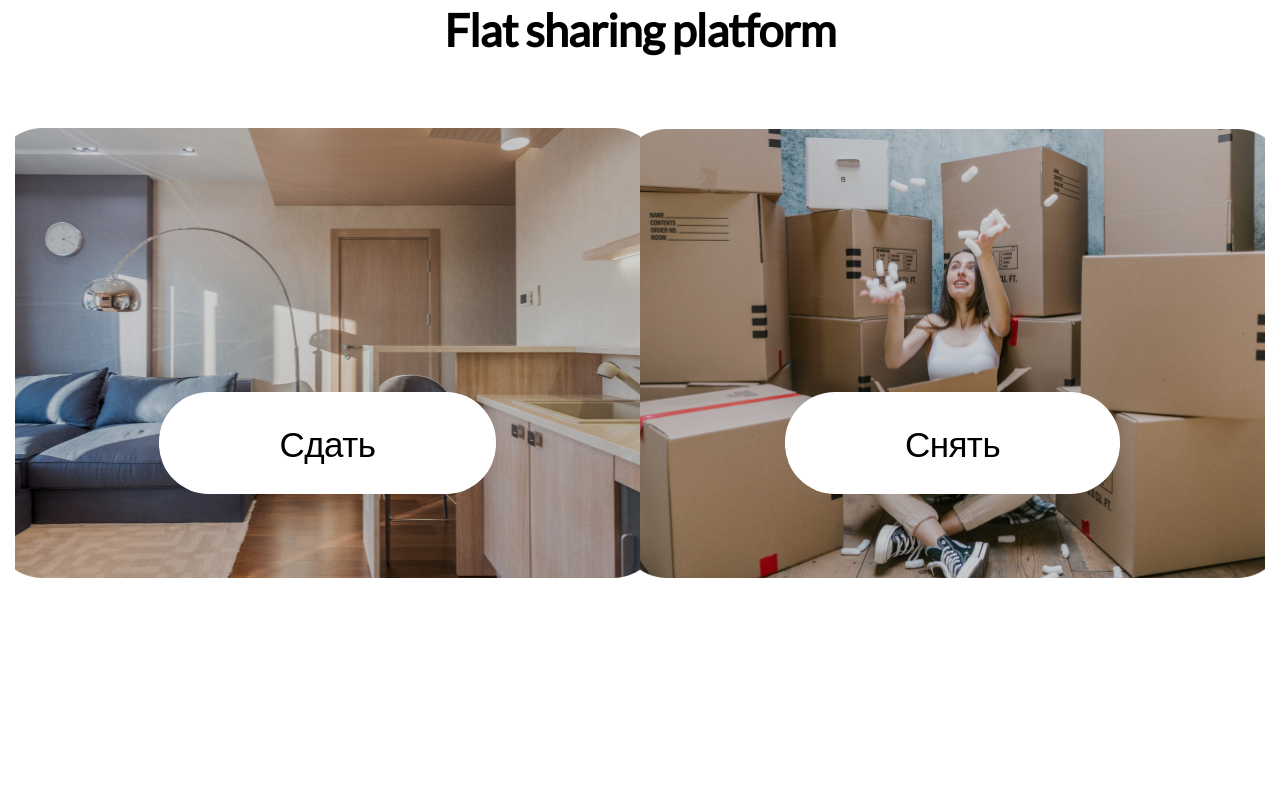
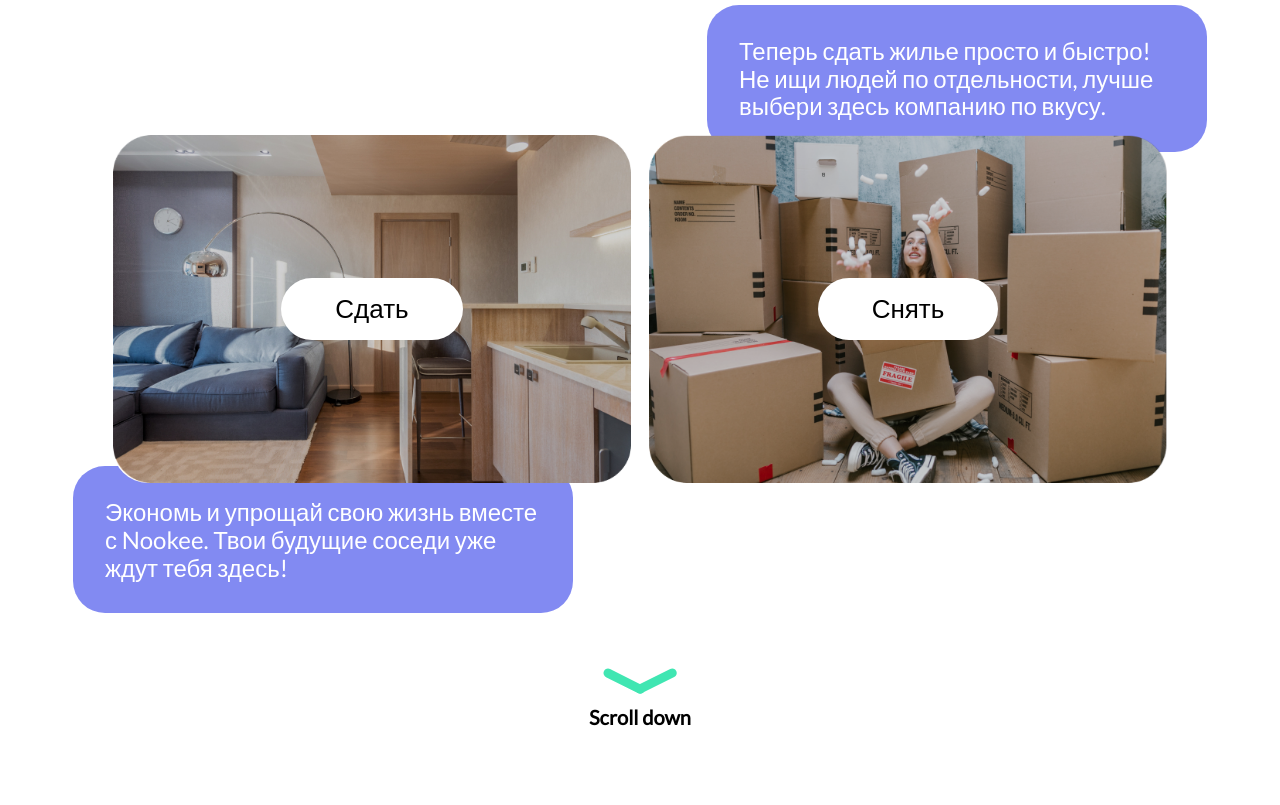
Before and after one commit to goodcantor/nookee, a website: page app/index.html in a window 1280 px wide. Shown: the part 315-1120 px from the top of the page. Drawn offline with Linux system fonts and the light colour scheme.

Commit message:
feat: home update

```diff
--- a/app/index.html
+++ b/app/index.html
@@ -59,9 +59,14 @@
           <a href="#" class="home__content-btn">Снять</a>
         </div>
       </div>
+      <div class="home__scroll">
+        <img src="./img/arrow.svg" alt="" class="home__scroll-arrow" />
+        <p class="home__scroll-p">Scroll down</p>
+      </div>
     </div>
   </div>
 </section>
+
       <div class="height"></div>
       <section class="platform" id="platform">
   <div class="container">
--- a/src/scss/_settings.scss
+++ b/src/scss/_settings.scss
@@ -26,7 +26,7 @@ body {
 }
 
 .container {
-  max-width: 1460px;
+  max-width: 1200px;
   width: 100%;
   padding: 0px 15px;
   margin: 0 auto;
--- a/src/scss/components/_home.scss
+++ b/src/scss/components/_home.scss
@@ -6,47 +6,73 @@
 
   &__text {
     text-align: center;
-    margin-bottom: 71px;
+    margin-bottom: 188px;
   }
 
   &__title {
     font-weight: 600;
-    font-size: 72px;
-    line-height: 86px;
-    letter-spacing: -0.02em;
-    margin-bottom: 26px;
+    font-size: 62px;
+    line-height: 110%;
+    margin-bottom: 20px;
   }
 
   &__p {
     font-weight: 600;
     font-size: 45px;
     line-height: 54px;
-    letter-spacing: -0.02em;
+    position: relative;
+    &::before {
+      content: "";
+      position: absolute;
+      top: 60px;
+      bottom: 0;
+      left: 0;
+      right: 0;
+      width: 460px;
+      height: 9px;
+      border-radius: 5px;
+      background: var(--green);
+      margin: 0 auto;
+    }
   }
 
   &__content {
     display: flex;
-    justify-content: space-between;
+    justify-content: center;
     align-items: center;
+    gap: 18px;
+    margin-bottom: 180px;
   }
 
   &__content-left {
     background: url("../img/homeleft.jpg") center/cover no-repeat;
-    max-width: 670px;
+    max-width: 518px;
     width: 100%;
-    height: 450px;
+    height: 348px;
 
     display: flex;
     justify-content: center;
     align-items: center;
+    border-radius: 35px;
+    position: relative;
+    &::before {
+      content: "Экономь и упрощай свою жизнь вместе с Nookee. Твои будущие соседи уже ждут тебя здесь!";
+      position: absolute;
+      bottom: -130px;
+      left: -40px;
+      z-index: -10;
+      background: var(--blue05);
+      width: 500px;
+      border-radius: 32px;
+      padding: 32px;
+      font-size: 24px;
+      color: var(--white);
+    }
   }
 
   &__content-btn {
-    margin-top: 180px;
-    font-size: 35px;
-    line-height: 42px;
-    letter-spacing: -0.015em;
-    padding: 30px 120px;
+    font-size: 26px;
+    padding: 16px 54px;
     background: var(--white);
     border-radius: 50px;
     transition: all 0.3s ease;
@@ -57,12 +83,57 @@
 
   &__content-right {
     background: url("../img/homeright.png") center/cover no-repeat;
-    max-width: 670px;
+    max-width: 518px;
     width: 100%;
-    height: 450px;
+    height: 348px;
 
     display: flex;
     justify-content: center;
     align-items: center;
+    border-radius: 35px;
+    position: relative;
+
+    &::before {
+      content: "Теперь сдать жилье просто и быстро! Не ищи людей по отдельности, лучше выбери здесь компанию по вкусу.";
+      position: absolute;
+      top: -130px;
+      right: -40px;
+      z-index: -10;
+      background: var(--blue05);
+      width: 500px;
+      border-radius: 32px;
+      padding: 32px;
+      font-size: 24px;
+      color: var(--white);
+    }
+  }
+
+  &__scroll {
+    display: flex;
+    flex-direction: column;
+    justify-content: center;
+    align-items: center;
+    cursor: pointer;
+  }
+  &__scroll-arrow {
+    margin-bottom: 15px;
+    position: relative;
+    top: 0;
+    left: 0;
+    animation: round 1s 2s ease alternate infinite;
+  }
+
+  &__scroll-p {
+    font-weight: 600;
+    font-size: 20px;
   }
 }
+
+@keyframes round {
+  from {
+    top: -5px;
+  }
+  to {
+    top: 5px;
+  }
+}
```
Also changed, not shown: src/partials/home.html (+4 -0 lines), app/css/global.css, app/css/main.css, app/img/arrow.svg (added), src/img/arrow.svg (added), 2 other files.
